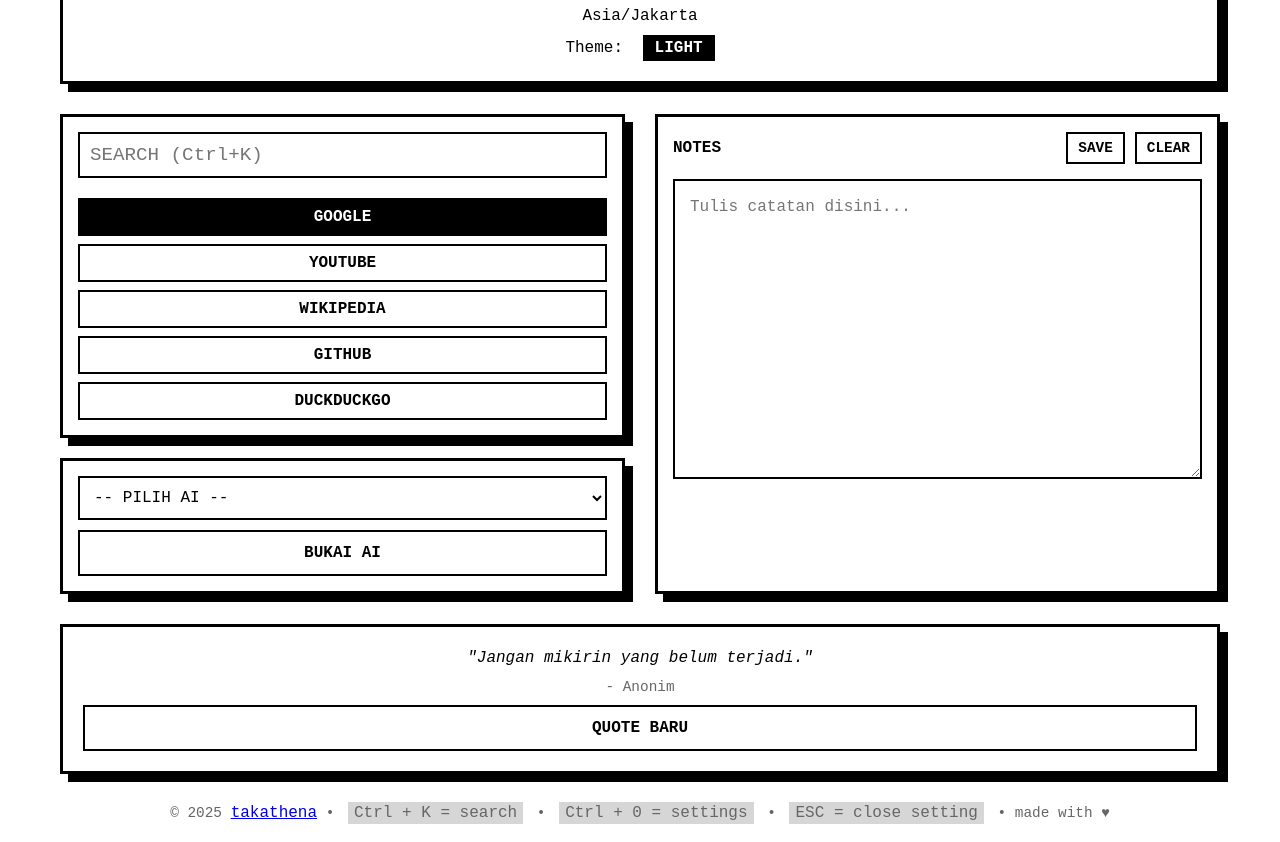
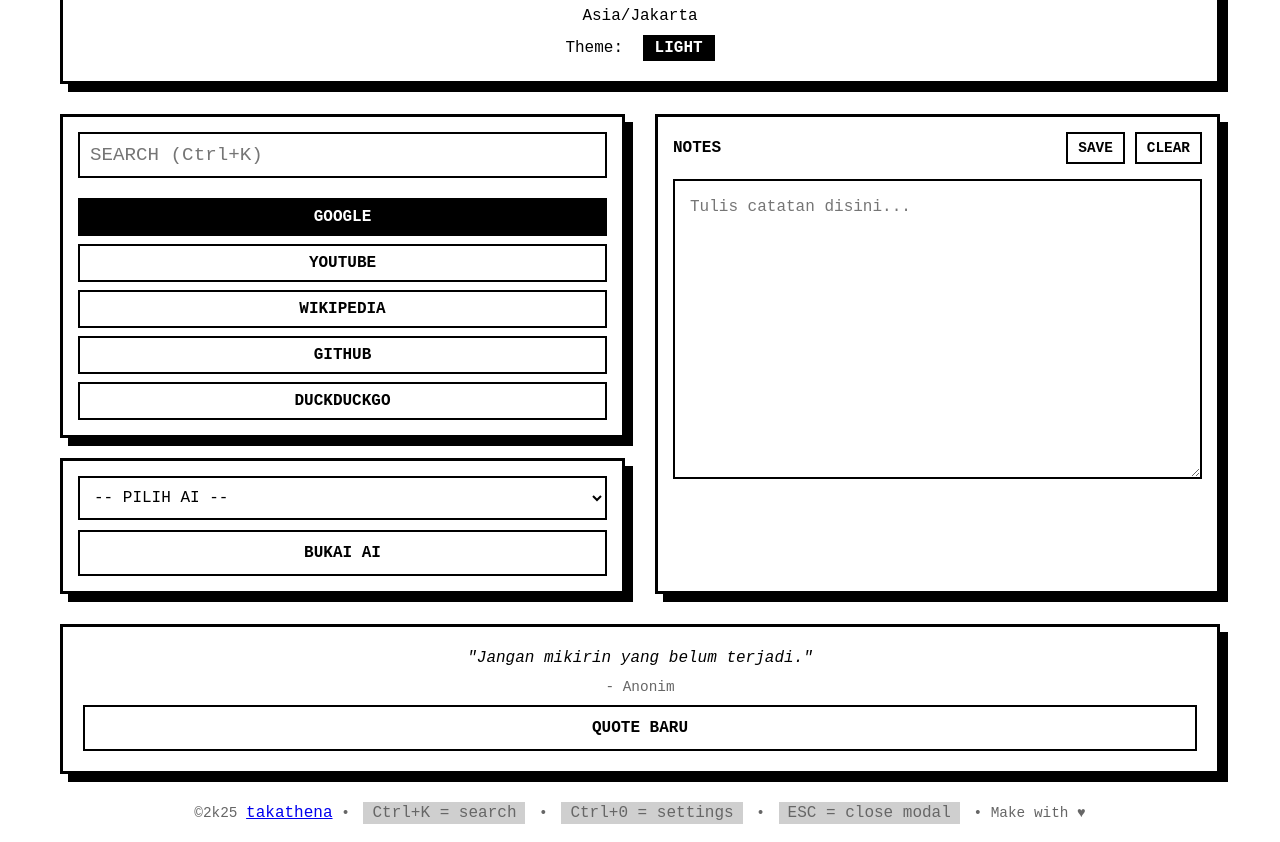
Before and after one commit to takathena/bookmark, a website: page index.html in a window 1280 px wide. Shown: the part 127-969 px from the top of the page. Drawn offline with Linux system fonts and the light colour scheme.

Commit message:
rm key.e

```diff
--- a/index.html
+++ b/index.html
@@ -495,8 +495,8 @@
             font-size: 0.9em;
             span {
                 margin: 0 5px;
-                background-color: #5858583e;
-                padding: 2px 6px;
+                background-color: #72727256;
+                padding: 2px 9px;
             }
         }
 
@@ -628,7 +628,7 @@
 
     <!-- FOOTER -->
     <div class="footer">
-        © 2025 <a href="https://github.com/takkathena">takathena</a> • <span>Ctrl + K = search</span> • <span>Ctrl + 0 = settings</span> • <span>ESC = close setting</span> • made with ♥
+        ©2k25 <a href="html://github.com/takathena">takathena</a> • <span>Ctrl+K = search</span> • <span>Ctrl+0 = settings</span> • <span>ESC = close modal</span> • Make with ♥
     </div>
 
     <script>
```
